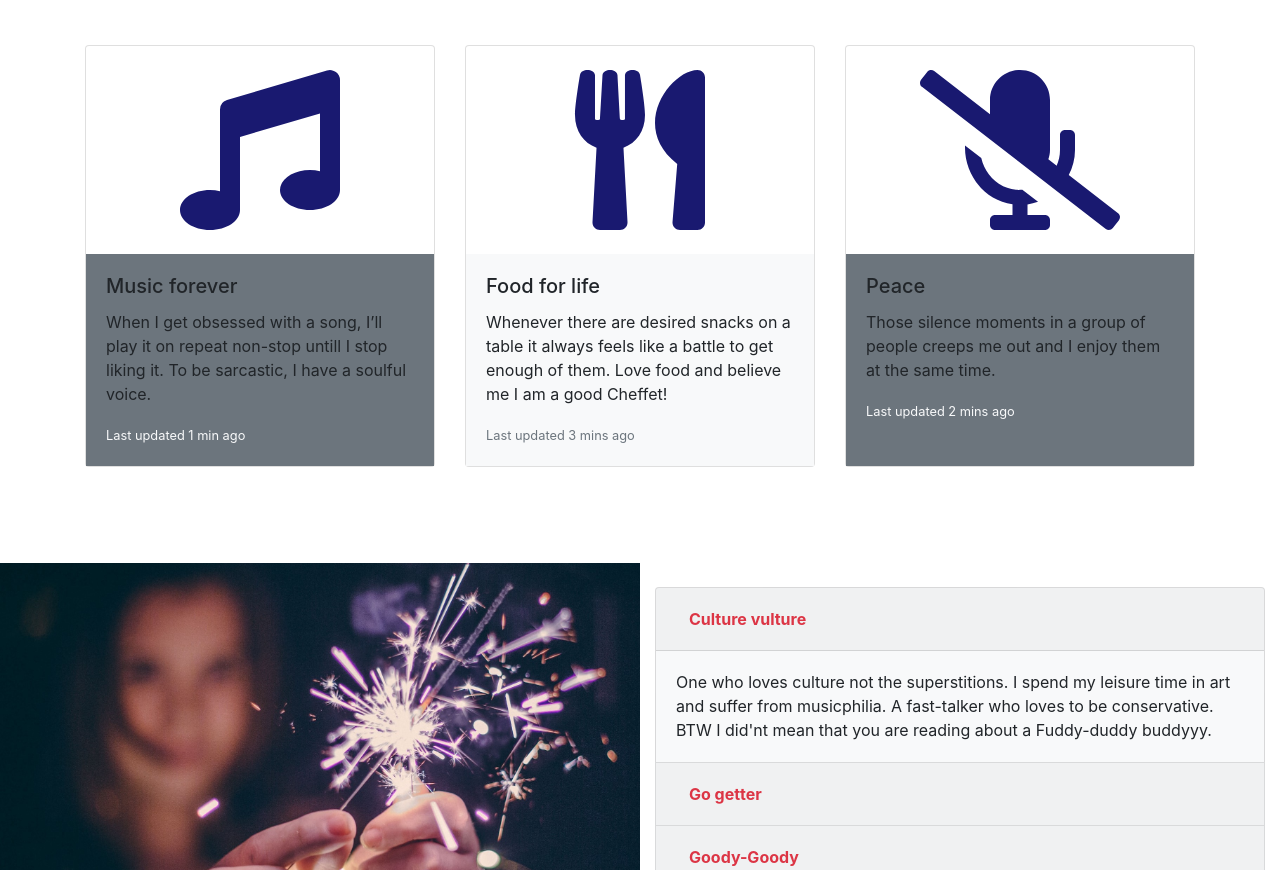
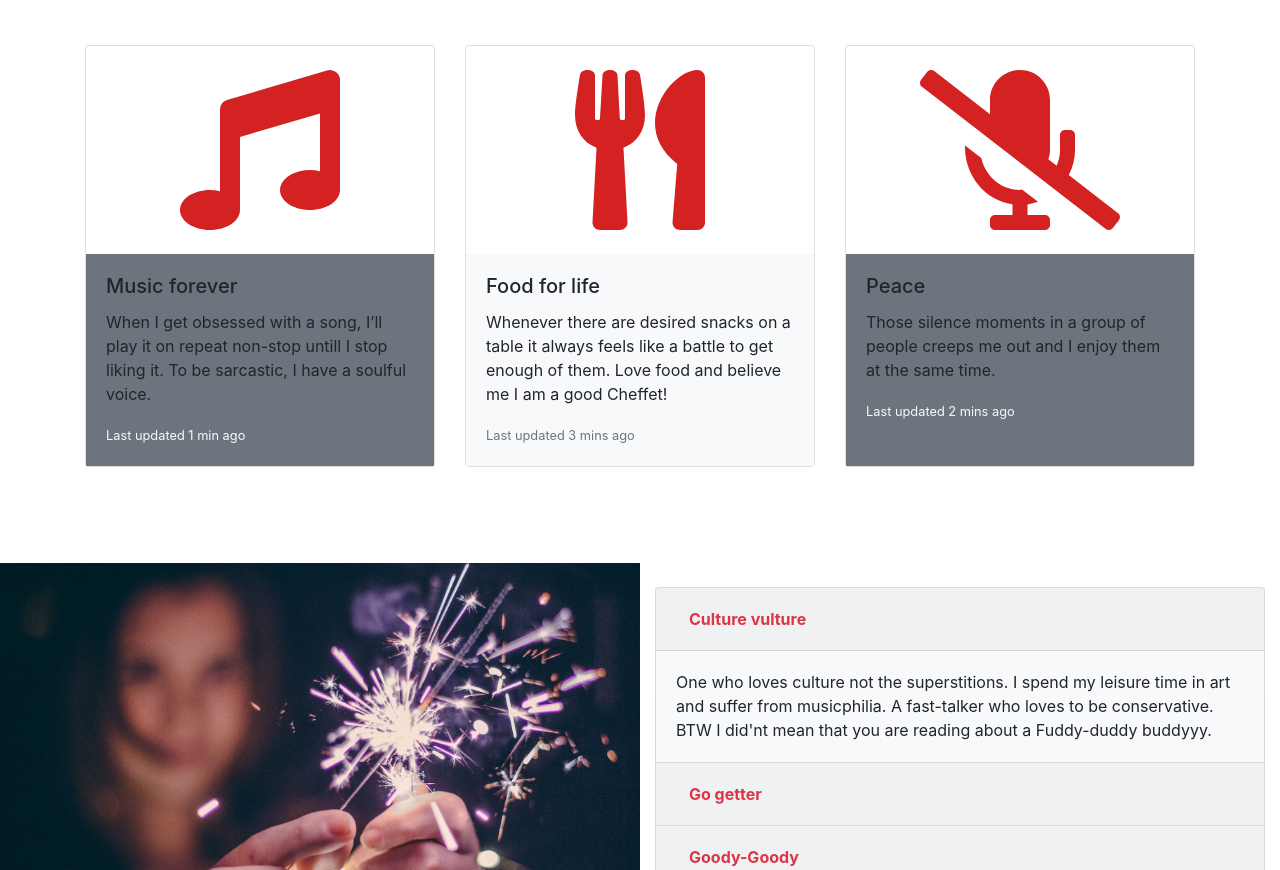
Before and after one commit to dhivya910/Fellowbeing, a plain HTML site: page index.html in a window 1280 px wide. Shown: the part 1340-2210 px from the top of the page. Drawn offline with nearby package versions, Linux system fonts and the light colour scheme; files whose address does not match are found by name.

Commit message:
Update style.css

```diff
--- a/style.css
+++ b/style.css
@@ -12,7 +12,7 @@
 
 .intro-icon {
   font-size: 10rem;
-  color: midnightblue;
+  color: rgb(212, 33, 33);
   margin: 0px auto;
 }
 
```
